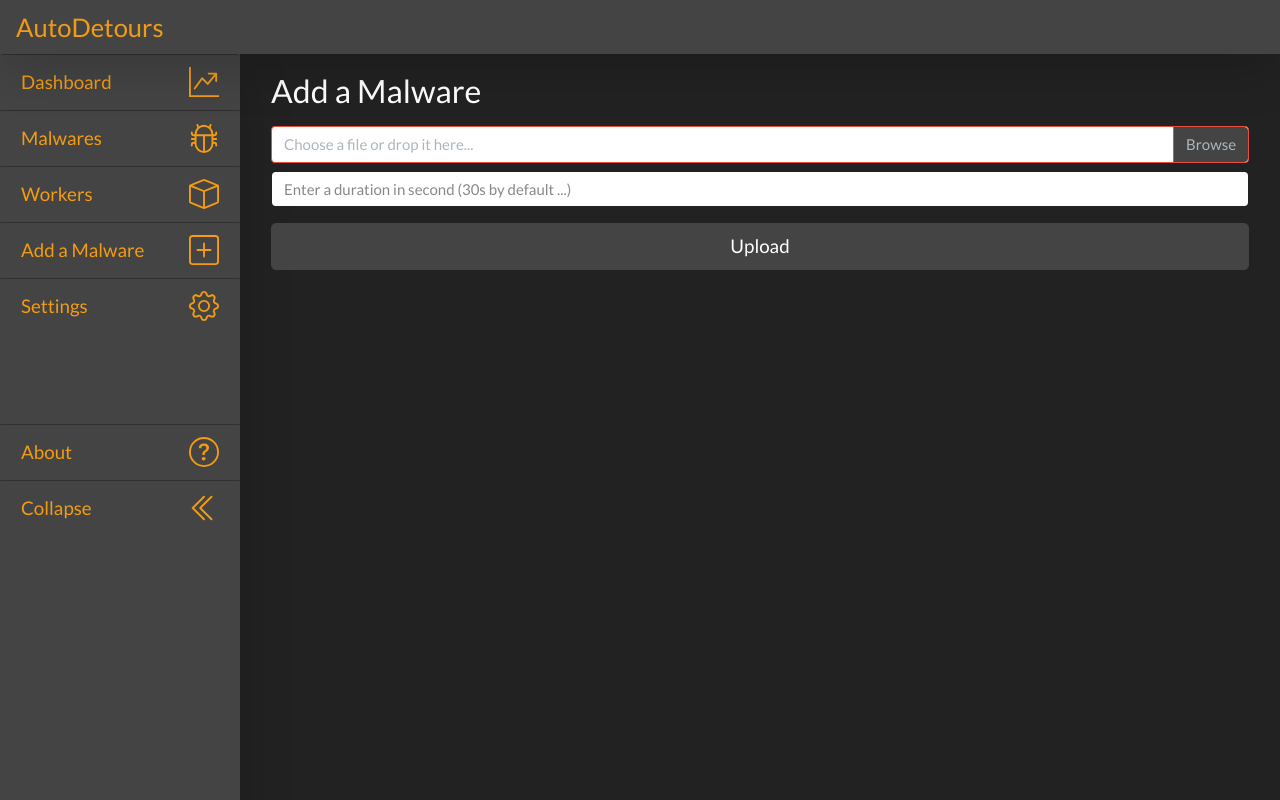
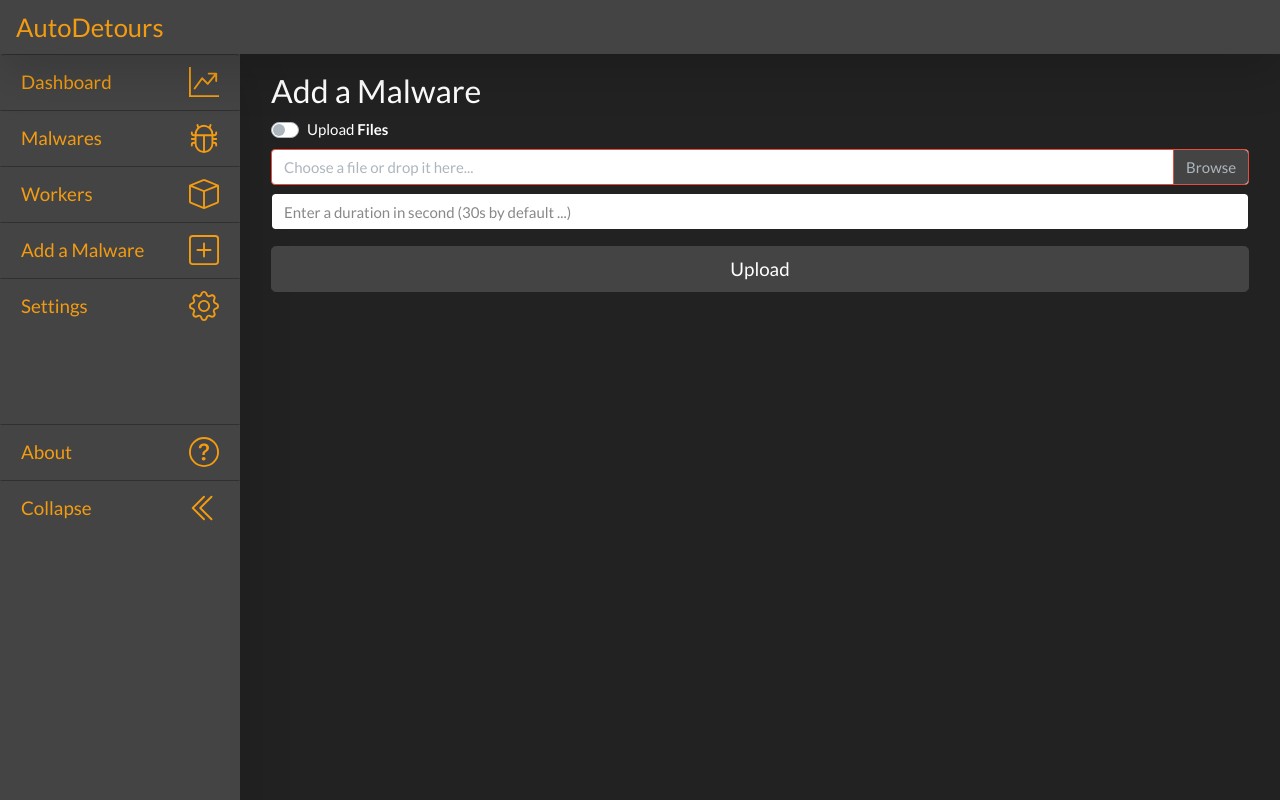
Before and after one commit to kn0wl3dge/AutoDetours, a Nuxt app in the folder frontend/: page /malwares/add in a window 1280 px wide. Built offline with nearby package versions, Linux system fonts and the light colour scheme.

Commit message:
add switch button to upload files or folder

```diff
--- a/frontend/components/malwares/UploadForm.vue
+++ b/frontend/components/malwares/UploadForm.vue
@@ -1,6 +1,20 @@
 <template>
   <b-col>
-    <b-form-file
+    <b-form-checkbox v-model="folder" name="file_format" switch>
+       Upload <b v-if="folder"> Folder </b> <b v-else> Files </b>
+    </b-form-checkbox>
+
+    <b-form-file v-if="folder"
+      v-model="files"
+      :state="Boolean(file)"
+      size="md"
+      placeholder="Choose a folder or drop it here..."
+      drop-placeholder="Drop folder here..."
+      class="mb-2 mt-2"
+      multiple
+      directory="no-traverse"
+    />
+    <b-form-file v-else
       v-model="files"
       :state="Boolean(file)"
       size="md"
@@ -9,6 +23,7 @@
       class="mb-2 mt-2"
       multiple
     />
+
     <b-form-input
       v-model="time"
       type: number
@@ -34,7 +49,8 @@ export default {
     return {
       files: null,
       time: null,
-      uploadPercentage: 0
+      uploadPercentage: 0,
+      folder: false
     }
   },
   methods: {
```
